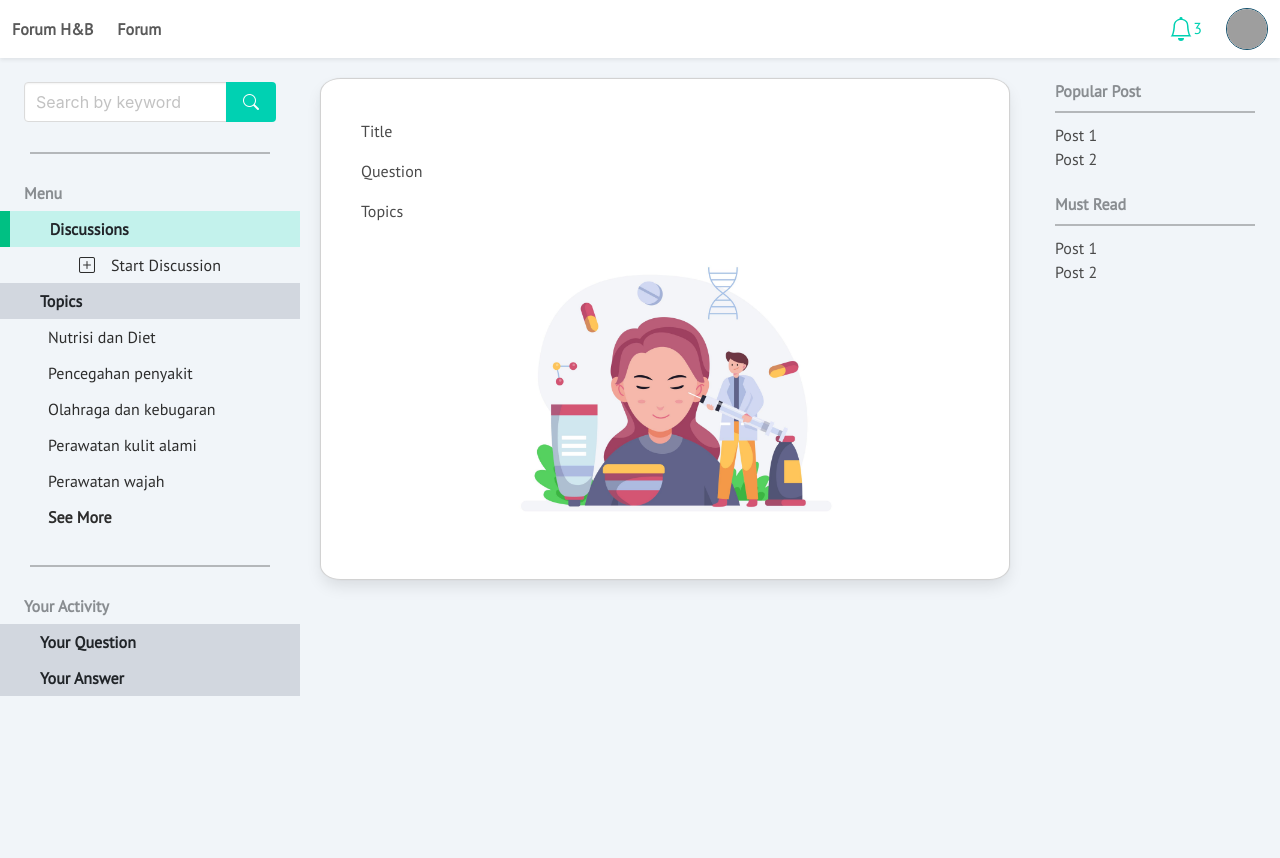
After one commit to naufalrz-qi/ForumDiskusiKesehatandanKecantikan, a Flask app: template templates/forum_after.html in a window 1280 px wide. The commit adds this page. Run offline with Flask 3, Linux system fonts and the light colour scheme; the template is opened without the code that fills it, so the values that code supplies are empty; some libraries are stand-ins or nearby versions; grey boxes are pictures that could not be loaded.

Commit message:
Memperbaiki tampilan create post, menambahkan halaman forum untuk sementara, dan memperbaiki route yang ada di app.py

```diff
--- a/app.py
+++ b/app.py
@@ -19,15 +19,89 @@ TOKEN_KEY = 'mytoken'
 
 @app.route('/')
 def index():
-    return render_template('index.html')
+    token_receive = request.cookies.get(TOKEN_KEY)
+    if token_receive:
+        try:
+            payload = jwt.decode(
+                token_receive,
+                SECRET_KEY,
+                algorithms=['HS256']
+            )
+            user_info = db.users.find_one({'username':payload.get('id')})
+            return render_template('forum_after.html', user_info=user_info)
+        except jwt.ExpiredSignatureError:
+            msg='Your token has expired'
+            return redirect(url_for('login', msg=msg))
+        except jwt.exceptions.DecodeError:
+            msg='There was a problem logging you in'
+            return redirect(url_for('login', msg=msg))
+    else:
+        return render_template('index.html')
 
 @app.route('/create_post')
 def create_post():
-    return render_template('create_post.html')
+    token_receive = request.cookies.get(TOKEN_KEY)
+    if token_receive:
+        try:
+            payload = jwt.decode(
+                token_receive,
+                SECRET_KEY,
+                algorithms=['HS256']
+            )
+            user_info = db.users.find_one({'username':payload.get('id')})
+            return render_template('create_post.html', user_info=user_info)
+        except jwt.ExpiredSignatureError:
+            msg='Your token has expired'
+            return redirect(url_for('login', msg=msg))
+        except jwt.exceptions.DecodeError:
+            msg='There was a problem logging you in'
+            return redirect(url_for('login', msg=msg))
+    else:
+        return redirect(url_for('login'))
 
 @app.route('/register')
 def register():
-    return render_template('register.html')
+    token_receive = request.cookies.get(TOKEN_KEY)
+    if token_receive:
+        try:
+            payload = jwt.decode(
+                token_receive,
+                SECRET_KEY,
+                algorithms=['HS256']
+            )
+            user_info = db.users.find_one({'username':payload.get('id')})
+            return redirect(url_for('index',user_info=user_info))
+        except jwt.ExpiredSignatureError:
+            msg='Your token has expired'
+            return redirect(url_for('login', msg=msg))
+        except jwt.exceptions.DecodeError:
+            msg='There was a problem logging you in'
+            return redirect(url_for('login', msg=msg))
+    else:
+        return render_template('register.html')
+
+@app.route('/login', methods=['GET'])
+def login():
+    msg = request.args.get('msg')
+    token_receive = request.cookies.get(TOKEN_KEY)
+    if token_receive:
+        try:
+            payload = jwt.decode(
+                token_receive,
+                SECRET_KEY,
+                algorithms=['HS256']
+            )
+            user_info = db.users.find_one({'username':payload.get('id')})
+            return redirect(url_for('index',user_info=user_info))
+        except jwt.ExpiredSignatureError:
+            msg='Your token has expired'
+            return redirect(url_for('login', msg=msg))
+        except jwt.exceptions.DecodeError:
+            msg='There was a problem logging you in'
+            return redirect(url_for('login', msg=msg))
+    else:
+        return render_template('login.html',msg=msg)
+
 
 @app.route('/sign_up/save', methods=['POST'])
 def sign_up():
@@ -78,10 +152,6 @@ def check_dup():
     exists2 = bool(db.expert_users.find_one({'username':username_receive}))
     return jsonify({"result": "success", 'exists':exists+exists2})
 
-@app.route('/login', methods=['GET'])
-def login():
-    msg = request.args.get('msg')
-    return render_template('login.html',msg=msg)
 
 @app.route('/sign_in', methods=['POST'])
 def sign_in():
--- a/templates/base.html
+++ b/templates/base.html
@@ -9,10 +9,7 @@
     <link rel="preconnect" href="https://fonts.gstatic.com" crossorigin>
     <link href="https://fonts.googleapis.com/css2?family=PT+Sans&family=Roboto&display=swap" rel="stylesheet">
 
-    <link
-      rel="stylesheet"
-      href="https://cdn.jsdelivr.net/npm/bulma@0.9.1/css/bulma.min.css"
-    />
+    <link rel="stylesheet" href="https://cdn.jsdelivr.net/npm/bulma@0.9.4/css/bulma.min.css">
 
     <link
     href="//maxcdn.bootstrapcdn.com/font-awesome/4.7.0/css/font-awesome.min.css"
--- a/templates/base_after.html
+++ b/templates/base_after.html
@@ -10,10 +10,7 @@
     <link href="https://fonts.googleapis.com/css2?family=PT+Sans&family=Roboto&display=swap" rel="stylesheet">
     <link rel="stylesheet" href="https://cdn.jsdelivr.net/npm/bootstrap-icons@1.10.5/font/bootstrap-icons.css">
 
-    <link
-      rel="stylesheet"
-      href="https://cdn.jsdelivr.net/npm/bulma@0.9.1/css/bulma.min.css"
-    />
+    <link rel="stylesheet" href="https://cdn.jsdelivr.net/npm/bulma@0.9.4/css/bulma.min.css">
 
     <link
     href="//maxcdn.bootstrapcdn.com/font-awesome/4.7.0/css/font-awesome.min.css"
@@ -57,9 +54,29 @@
                 <span>3</span>
               </a>
 
-              <a class="image rounded-circle" href="#" style="width: 42px;height: 42px; border-color: rgb(16, 79, 108); border-style: solid; border-width: 1px;">
+
+              <a class="image rounded-circle" onclick="dropdown_menu()" href="#" style="width: 42px;height: 42px; border-color: rgb(16, 79, 108); border-style: solid; border-width: 1px;">
                 <img class="is-rounded" src="../static/profile_pics/profile_placeholder.png">
               </a>
+
+              <div class="dropdown is-right" id="profile_drop">
+                <div class="dropdown-menu">
+                  <div class="dropdown-content">
+                    <a href="#" class="dropdown-item">
+                      Profile
+                    </a>
+                    <a href="#" class="dropdown-item">
+                      Edit Profile
+                    </a>
+                    <hr class="dropdown-divider">
+                    <a onclick="sign_out()" class="dropdown-item">
+                      Logout
+                    </a>
+                  </div>
+                </div>
+              </div>
+
+
             </div>
           </div>
         </div>
@@ -86,21 +103,21 @@
       <p class="h6 has-text-weight-bold px-5 text-body-tertiary">Menu</p>
       <li class="d-flex flex-row">
         <span style="background-color: rgb(0, 192, 131); color: white; width: 10px; height: 36px;"></span>
-        <button class="btn is-radiusless w-100 px-5 has-text-weight-bold" style="text-align: start; background-color: rgba(19, 229, 187, 0.204); border: none;"><span class="ps-3">Discussions</span></button></li>
+        <a href="/" class="btn is-radiusless w-100 px-5 has-text-weight-bold" style="text-align: start; background-color: rgba(19, 229, 187, 0.204); border: none;"><span class="ps-3">Discussions</span></a></li>
       <div>
 
         <a class="buttonsidebar1" href="/create_post"><span class="bi bi-plus-square pe-3"></span>Start Discussion
         </a>
       </div>
 
-      <li><button class="btn is-radiusless w-100 px-5 has-text-weight-bold" style="text-align: start; background-color: rgba(9, 16, 58, 0.131); border: none;"><span class="ps-3">Topics</span></button></li>
+      <li><a href="/topics" class="btn is-radiusless w-100 px-5 has-text-weight-bold" style="text-align: start; background-color: rgba(9, 16, 58, 0.131); border: none;"><span class="ps-3">Topics</span></a></li>
       <div>
-        <a class="buttonsidebar2 ps-5" href="/create_post"><span>Nutrisi dan Diet</span></a>
-        <a class="buttonsidebar2 ps-5" href="/create_post"><span>Pencegahan penyakit</span></a>
-        <a class="buttonsidebar2 ps-5" href="/create_post"><span>Olahraga dan kebugaran</span></a>
-        <a class="buttonsidebar2 ps-5" href="/create_post"><span>Perawatan kulit alami</span></a>
-        <a class="buttonsidebar2 ps-5" href="/create_post"><span>Perawatan wajah</span></a>
-        <a class="buttonsidebar2 ps-5 has-text-weight-bold" href="/create_post"><span>See More</span></a>
+        <a class="buttonsidebar2 ps-5" href="/topics"><span>Nutrisi dan Diet</span></a>
+        <a class="buttonsidebar2 ps-5" href="/topics"><span>Pencegahan penyakit</span></a>
+        <a class="buttonsidebar2 ps-5" href="/topics"><span>Olahraga dan kebugaran</span></a>
+        <a class="buttonsidebar2 ps-5" href="/topics"><span>Perawatan kulit alami</span></a>
+        <a class="buttonsidebar2 ps-5" href="/topics"><span>Perawatan wajah</span></a>
+        <a class="buttonsidebar2 ps-5 has-text-weight-bold" href="/topics"><span>See More</span></a>
       </div>
       <hr class="separator">
       <div style="margin-bottom: 30%;">
@@ -164,14 +181,23 @@
     <script src="https://cdnjs.cloudflare.com/ajax/libs/jquery-cookie/1.4.1/jquery.cookie.js"></script>
 
     <script>
-    function toggle_sidebar(){
+        function toggle_sidebar(){
 
-      $('#sidebar').toggleClass('is-hidden-mobile'); // Menambahkan atau menghapus kelas is-hidden-mobile
-      $('.content').toggleClass('is-hidden-mobile')
+          $('#sidebar').toggleClass('is-hidden-mobile'); // Menambahkan atau menghapus kelas is-hidden-mobile
+          $('.content').toggleClass('is-hidden-mobile')
 
+        }
 
+        function dropdown_menu(){
+          $('#profile_drop').toggleClass('is-active')
+        }
 
-    }
+        function sign_out(){
+          $.removeCookie('mytoken', {path : '/'});
+          alert('Signed out');
+          window.location.href = '/login';
+        }
+
       </script>
     <!-- Block untuk script JS -->
     {% block script %}
--- /dev/null
+++ b/templates/forum_after.html
@@ -0,0 +1,20 @@
+{% extends 'base_after.html' %}
+{% block head %}
+    <title>Forum</title>
+{% endblock %}
+{% block title %}
+    <p class="has-text-weight-bold">Forum</p>
+{% endblock %}
+{% block body %}
+<div class="card w-100 p-5" style="border-radius: 3%;">
+    <div class="card-body">
+        <p>Title</p>
+        <p>Question</p>
+        <p>Topics</p>
+        <div class="d-flex justify-content-center">
+            <img src="../static/page_images/login.jpg" alt="" style="object-fit: contain; height: 300px;">
+        </div>
+
+    </div>
+  </div>
+{% endblock %}
```
Also changed, not shown: templates/create_post.html (+4 -4 lines).
